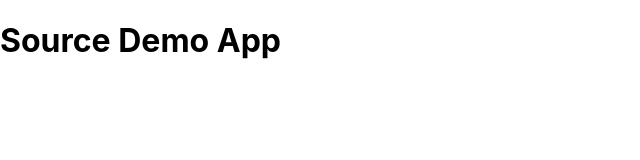
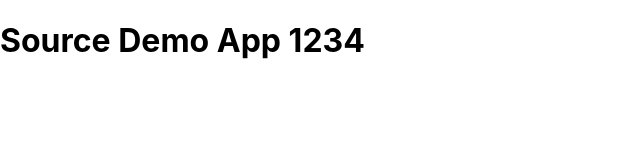
Before and after one commit to Bansi-Chopada/sourceDemo, a React (Create React App) app: page / in a window 1280 px wide. Shown: the top 160 px of the page, without its empty margins (0-640 px from the left). Built offline with nearby package versions, Linux system fonts and the light colour scheme.

Commit message:
git commit

```diff
--- a/src/App.js
+++ b/src/App.js
@@ -2,7 +2,7 @@ import './App.css';
 
 function App() {
   return (
-    <h1>Source Demo App</h1>
+    <h1>Source Demo App 1234</h1>
   );
 }
 
```
